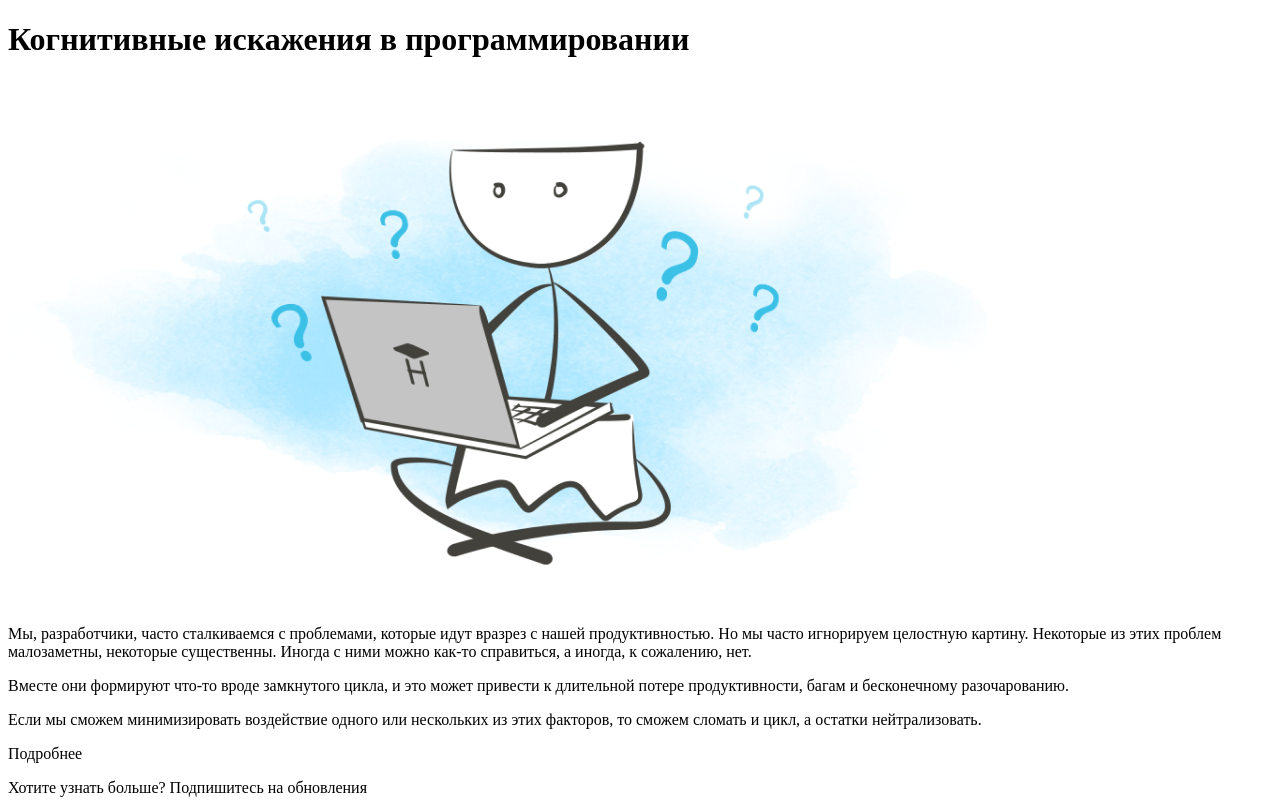
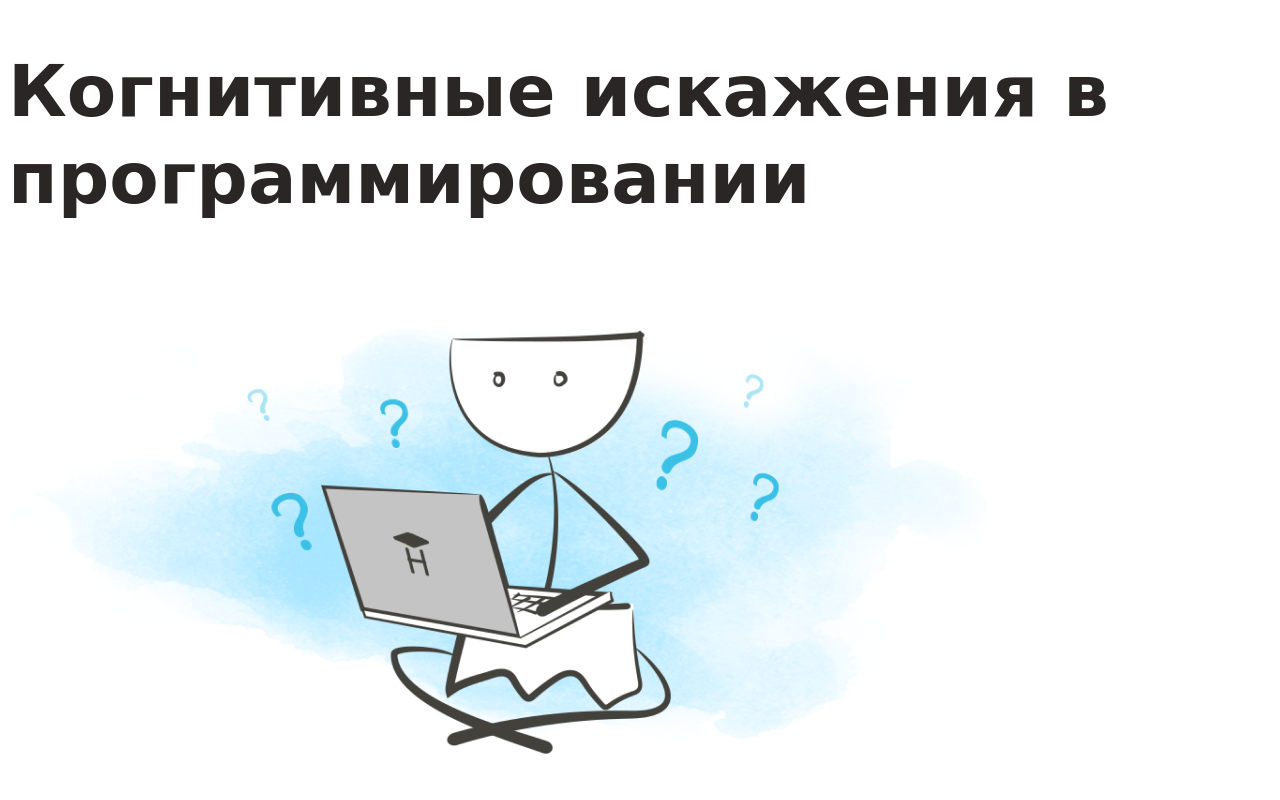
Before and after one commit to SunMeve/layout-designer-project-lvl1, a website: page src/index.html in a window 1280 px wide. Shown: the top 800 px of the page. Drawn offline with nearby package versions, Linux system fonts and the light colour scheme; a web font is replaced by a local one.

Commit message:
Refactoring HTML and adding CSS

```diff
--- a/src/index.html
+++ b/src/index.html
@@ -1,6 +1,10 @@
 <!DOCTYPE html>
 <html lang="ru">
 <head>
+    <link rel="preconnect" href="https://fonts.gstatic.com">
+    <link href="https://fonts.googleapis.com/css2?family=Open+Sans&display=swap" rel="stylesheet">
+    <link rel="preconnect" href="https://fonts.gstatic.com">
+    <link href="https://fonts.googleapis.com/css2?family=Neucha&display=swap" rel="stylesheet">
     <meta charset="UTF-8">
     <meta name="viewport" content="width=device-width, initial-scale=1.0">
     <meta http-equiv="X-UA-Compatible" content="ie=edge">
@@ -9,7 +13,7 @@
     <link rel="stylesheet" href="styles/style.css">
 </head>
 <body>
-    <head>
+    <header>
         <h1>Когнитивные искажения в программировании</h1>
         <img src="img/header_img.png">
         <p>Мы, разработчики, часто сталкиваемся с проблемами,
@@ -29,10 +33,10 @@
             из этих факторов, то сможем сломать и цикл, а остатки нейтрализовать.
         </p>
         <div>Подробнее</div>
-    </head>
+        <section></section>
+        <nav></nav>
+    </header>
     <main>
-        <section></section>
-        <section></section>
         <section></section>
         <section></section>
         <section></section>
--- a/src/styles/style.css
+++ b/src/styles/style.css
@@ -1 +1,43 @@
 /** CSS STYLE **/
+:root {
+    --white: #fff;
+    --translucent-white: #d7ccc0;
+    --light: #f5f4f0;
+    --basic: #fe8a02;
+    --basic-dark: #42413c;
+    --dark: #2a2626;
+    --translucent-dark: #908d8b;
+    --brown: #b09a81;
+    --blue: #1085c5;
+}
+
+body {
+    font-family: 'Open Sans', sans-serif;
+    font-size: 16px;
+    line-height: 1.6em;
+    color: var(--dark);
+}
+
+h1, h2, h3 {
+    font-family: 'Neucha', cursive;
+    line-height: 1.2em;
+}
+
+h1 {
+    font-size: 72px;
+}
+
+h2 {
+    font-size: 60px;
+}
+
+h3 {
+    font-size: 34px;
+}
+
+.content {
+    max-width: 1100px;
+    text-align: center;
+    margin-top: 100px;
+    margin-bottom: 100px;
+}
```
